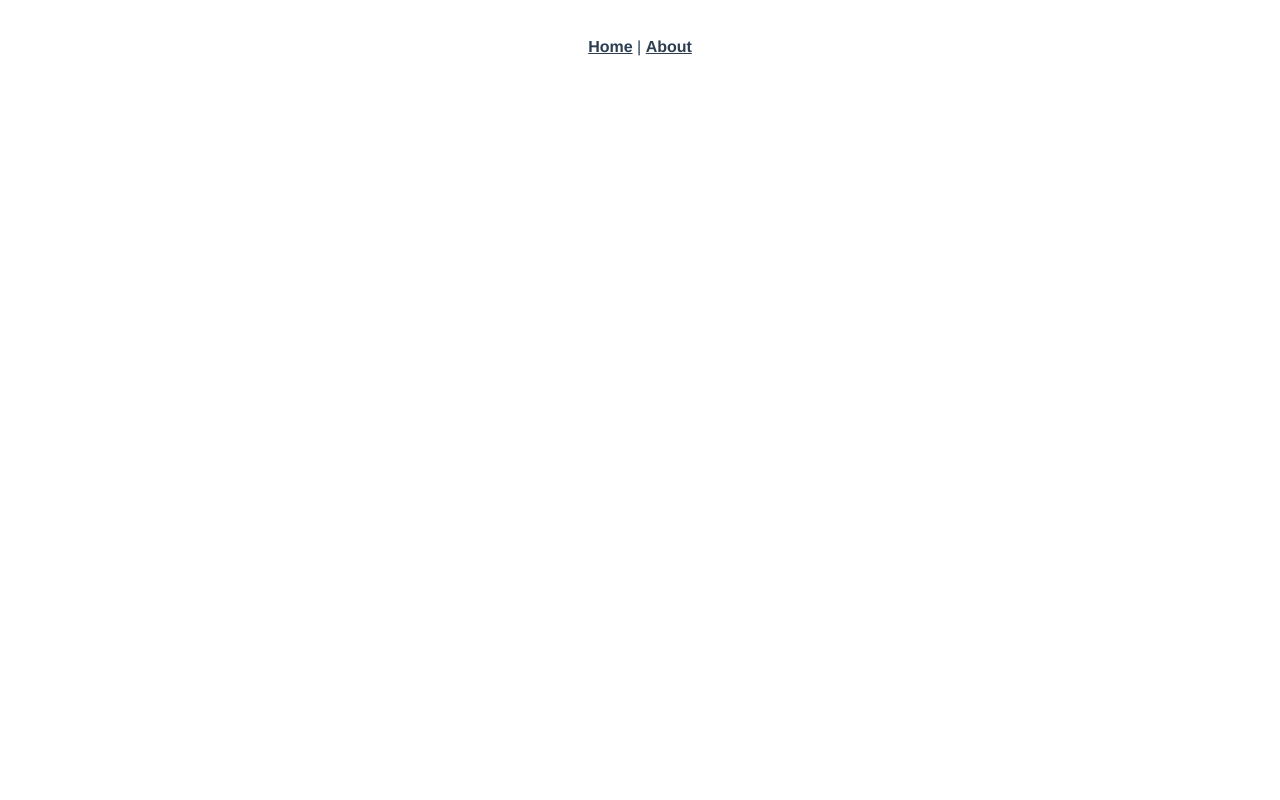
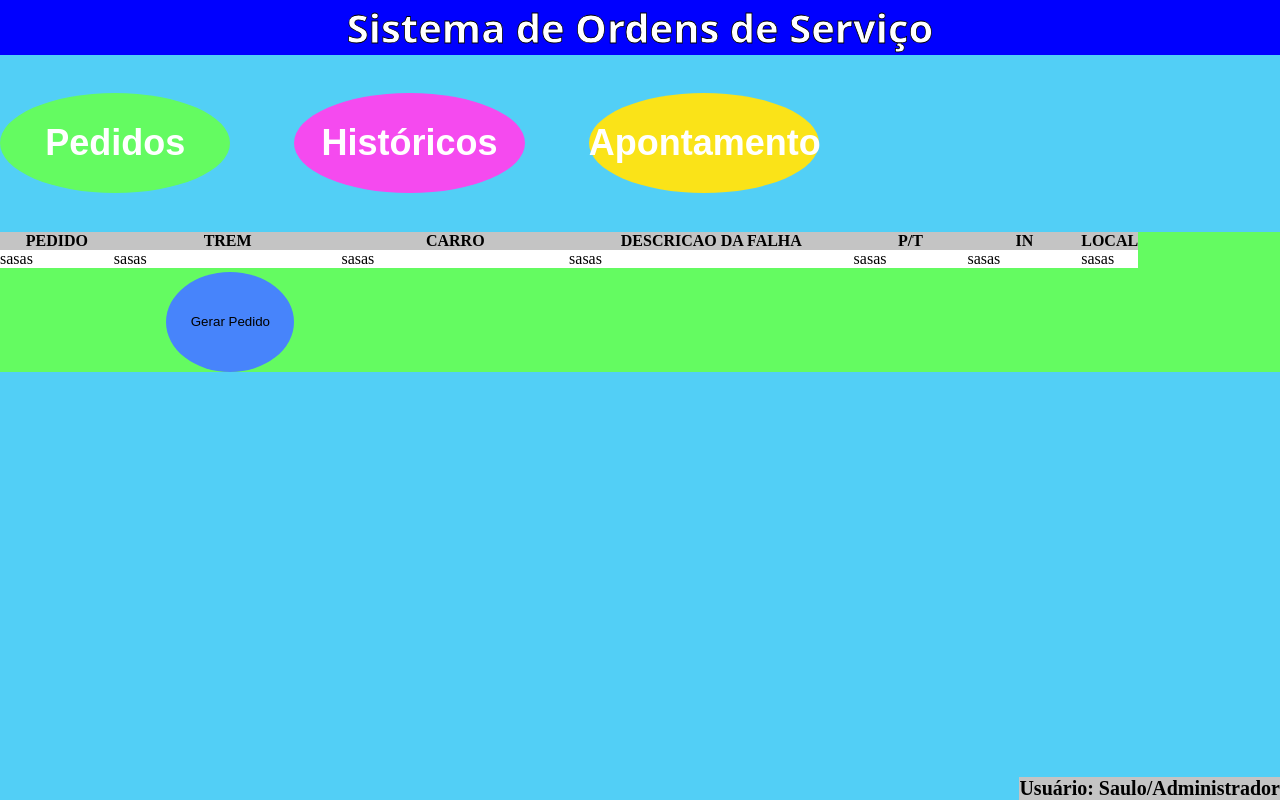
Before and after one commit to r-leafar/pi2-vue, a Vue app: page /pedido in a window 1280 px wide. Before the commit this address had no page. Built offline with nearby package versions, Linux system fonts and the light colour scheme.

Commit message:
commit inicial

```diff
--- a/src/App.vue
+++ b/src/App.vue
@@ -1,30 +1,26 @@
 <template>
-  <nav>
-    <router-link to="/">Home</router-link> |
-    <router-link to="/about">About</router-link>
-  </nav>
+<router-link to="/"><Navbar /></router-link>
   <router-view/>
 </template>
+<script>
+import Navbar from './components/Navbar.vue';
+
+export default {
+components:{
+  Navbar
+}
+}
+</script>
 
 <style>
-#app {
-  font-family: Avenir, Helvetica, Arial, sans-serif;
-  -webkit-font-smoothing: antialiased;
-  -moz-osx-font-smoothing: grayscale;
-  text-align: center;
-  color: #2c3e50;
-}
-
-nav {
-  padding: 30px;
-}
-
-nav a {
-  font-weight: bold;
-  color: #2c3e50;
-}
-
-nav a.router-link-exact-active {
-  color: #42b983;
-}
+    * {
+        margin: 0;
+        padding: 0;
+    }
+     body {
+        background-color: #52CFF6;
+    }
+    a{
+        text-decoration:none;
+    }
 </style>
--- /dev/null
+++ b/src/components/Footer.vue
@@ -0,0 +1,19 @@
+<template>
+  <div class="footer">Usuário: Saulo/Administrador</div>
+</template>
+<script>
+export default {
+  name: "Footer",
+};
+</script>
+
+<style scopoed>
+.footer {
+  background-color: #c4c4c4;
+  font-size: 20px;
+  right: 0;
+  bottom: 0;
+  font-weight: bold;
+  position: fixed;
+}
+</style>
--- a/src/components/HelloWorld.vue
+++ /dev/null
@@ -1,58 +0,0 @@
-<template>
-  <div class="hello">
-    <h1>{{ msg }}</h1>
-    <p>
-      For a guide and recipes on how to configure / customize this project,<br>
-      check out the
-      <a href="https://cli.vuejs.org" target="_blank" rel="noopener">vue-cli documentation</a>.
-    </p>
-    <h3>Installed CLI Plugins</h3>
-    <ul>
-      <li><a href="https://github.com/vuejs/vue-cli/tree/dev/packages/%40vue/cli-plugin-babel" target="_blank" rel="noopener">babel</a></li>
-      <li><a href="https://github.com/vuejs/vue-cli/tree/dev/packages/%40vue/cli-plugin-router" target="_blank" rel="noopener">router</a></li>
-    </ul>
-    <h3>Essential Links</h3>
-    <ul>
-      <li><a href="https://vuejs.org" target="_blank" rel="noopener">Core Docs</a></li>
-      <li><a href="https://forum.vuejs.org" target="_blank" rel="noopener">Forum</a></li>
-      <li><a href="https://chat.vuejs.org" target="_blank" rel="noopener">Community Chat</a></li>
-      <li><a href="https://twitter.com/vuejs" target="_blank" rel="noopener">Twitter</a></li>
-      <li><a href="https://news.vuejs.org" target="_blank" rel="noopener">News</a></li>
-    </ul>
-    <h3>Ecosystem</h3>
-    <ul>
-      <li><a href="https://router.vuejs.org" target="_blank" rel="noopener">vue-router</a></li>
-      <li><a href="https://vuex.vuejs.org" target="_blank" rel="noopener">vuex</a></li>
-      <li><a href="https://github.com/vuejs/vue-devtools#vue-devtools" target="_blank" rel="noopener">vue-devtools</a></li>
-      <li><a href="https://vue-loader.vuejs.org" target="_blank" rel="noopener">vue-loader</a></li>
-      <li><a href="https://github.com/vuejs/awesome-vue" target="_blank" rel="noopener">awesome-vue</a></li>
-    </ul>
-  </div>
-</template>
-
-<script>
-export default {
-  name: 'HelloWorld',
-  props: {
-    msg: String
-  }
-}
-</script>
-
-<!-- Add "scoped" attribute to limit CSS to this component only -->
-<style scoped>
-h3 {
-  margin: 40px 0 0;
-}
-ul {
-  list-style-type: none;
-  padding: 0;
-}
-li {
-  display: inline-block;
-  margin: 0 10px;
-}
-a {
-  color: #42b983;
-}
-</style>
--- /dev/null
+++ b/src/components/Login.vue
@@ -0,0 +1,53 @@
+<template>
+  <div>
+    <form>
+      <label>Login:</label>
+      <input id="login" type="text" name="login" />
+      <label>Senha:</label>
+      <input id="senha" type="password" name="senha" />
+      <button>Acessar</button>
+    </form>
+  </div>
+</template>
+<script>
+export default {
+    name:"Login"
+}
+</script>
+<style scoped>
+     form>input {
+        display: block;
+        height: 40px;
+        margin: 0 auto;
+        width: 100%;
+        font-size:28px;
+
+    }
+
+    form>label {
+        display: block;
+        background-color: #C4C4C4;
+        line-height: 45px;
+        font-size: 36px;
+        text-align: center;
+
+    }
+
+    form>button {
+        border: 0px;
+        background-color: #4784FB;
+        width: 50%;
+        height: 40px;
+        color: white;
+        border-radius: 50%;
+        margin: 0 auto;
+        font-size: 20px;
+        line-height: 31px;
+        display: block;
+    }
+    div{
+        width: 25%;
+        margin: 0 auto;
+        margin-top: 10%;
+    }
+</style>
--- /dev/null
+++ b/src/components/Menu.vue
@@ -0,0 +1,37 @@
+<template>
+  <nav>
+    <button id="btn-pedido">Pedidos</button>
+    <button id="btn-historico">Históricos</button>
+    <button id="btn-apontamento">Apontamento</button>
+  </nav>
+</template>
+<script>
+export default {
+    name:"Menu"
+}
+</script>
+<style scoped>
+    nav>button{
+        width: 18%;
+        height: 100px;
+        border-radius: 50%;
+        border: 0px;
+        font-size: 36px;
+        color:white;
+        font-weight: bold;
+        margin-top: 3%;
+        margin-bottom: 3%;
+        }
+    #btn-pedido{
+        background-color: #64FB61;
+    }
+    #btn-historico{
+        background-color: #F54AEF;
+        margin-left: 5%;
+    }
+
+    #btn-apontamento{
+        background-color: #FAE318;
+        margin-left: 5%;
+    }
+</style>
--- /dev/null
+++ b/src/components/Navbar.vue
@@ -0,0 +1,23 @@
+<template>
+    <div class="header">
+        Sistema de Ordens de Serviço
+    </div>
+</template>
+<script>
+export default {
+    name:"Navbar"
+}
+</script>
+<style scoped>
+    .header{
+
+        background-color: blue;
+        font-size: 40px;
+        text-align: center;
+        font-weight: bold;
+        color: white;
+        font-family: sans;
+        color: white;
+        -webkit-text-stroke: 0.2mm black;
+    }
+</style>
--- /dev/null
+++ b/src/components/Pedido.vue
@@ -0,0 +1,64 @@
+<template>
+  <main>
+    <div id="secao-superior">
+      <div style="display: inline-block">
+        <table>
+          <tr>
+            <th style="width: 10%">PEDIDO</th>
+            <th style="width: 20%">TREM</th>
+            <th style="width: 20%">CARRO</th>
+            <th style="width: 25%">DESCRICAO DA FALHA</th>
+            <th style="width: 10%">P/T</th>
+            <th style="width: 10%">IN</th>
+            <th>LOCAL</th>
+          </tr>
+          <tr>
+            <td>sasas</td>
+            <td>sasas</td>
+            <td>sasas</td>
+            <td>sasas</td>
+            <td>sasas</td>
+            <td>sasas</td>
+            <td>sasas</td>
+          </tr>
+        </table>
+      </div>
+      <button id="btn-gerar-pedido">Gerar Pedido</button>
+    </div>
+  </main>
+</template>
+<script>
+export default {
+  name: "Pedido",
+};
+</script>
+
+<style scoped>
+main {
+  background-color: #64fb61;
+}
+
+table {
+  border-collapse: collapse;
+  width: 100%;
+}
+
+tr:first-child {
+  background-color: #c4c4c4;
+}
+
+tr:nth-child(2) {
+  background-color: #ffffff;
+}
+#btn-gerar-pedido {
+  border: 0px;
+  margin-left:13%;
+  width: 10%;
+  border-radius: 50%;
+  height: 100px;
+  background-color: #4784fb;
+}
+#secao-superior {
+  width: 100%;
+}
+</style>
--- a/src/router/index.js
+++ b/src/router/index.js
@@ -1,5 +1,6 @@
 import { createRouter, createWebHistory } from 'vue-router'
 import HomeView from '../views/HomeView.vue'
+import PedidoView from '../views/PedidoView.vue'
 
 const routes = [
   {
@@ -8,12 +9,9 @@ const routes = [
     component: HomeView
   },
   {
-    path: '/about',
-    name: 'about',
-    // route level code-splitting
-    // this generates a separate chunk (about.[hash].js) for this route
-    // which is lazy-loaded when the route is visited.
-    component: () => import(/* webpackChunkName: "about" */ '../views/AboutView.vue')
+    path: '/pedido',
+    name: 'pedido',
+   component:PedidoView
   }
 ]
 
--- a/src/views/AboutView.vue
+++ /dev/null
@@ -1,5 +0,0 @@
-<template>
-  <div class="about">
-    <h1>This is an about page</h1>
-  </div>
-</template>
--- a/src/views/HomeView.vue
+++ b/src/views/HomeView.vue
@@ -1,18 +1,16 @@
 <template>
-  <div class="home">
-    <img alt="Vue logo" src="../assets/logo.png">
-    <HelloWorld msg="Welcome to Your Vue.js App"/>
-  </div>
+<Login />
 </template>
 
 <script>
-// @ is an alias to /src
-import HelloWorld from '@/components/HelloWorld.vue'
+import Login from "../components/Login.vue";
 
 export default {
-  name: 'HomeView',
   components: {
-    HelloWorld
-  }
-}
+    Login,
+  },
+};
 </script>
+<style scoped>
+
+</style>
--- /dev/null
+++ b/src/views/PedidoView.vue
@@ -0,0 +1,17 @@
+<template>
+  <Menu/>
+ <Pedido/>
+  <Footer/>
+</template>
+
+
+<script>
+import Menu from "../components/Menu.vue";
+import Footer from "../components/Footer.vue";
+import Pedido from "../components/Pedido.vue";
+export default {
+  components:{
+    Menu,Footer,Pedido
+  }
+}
+</script>
```
